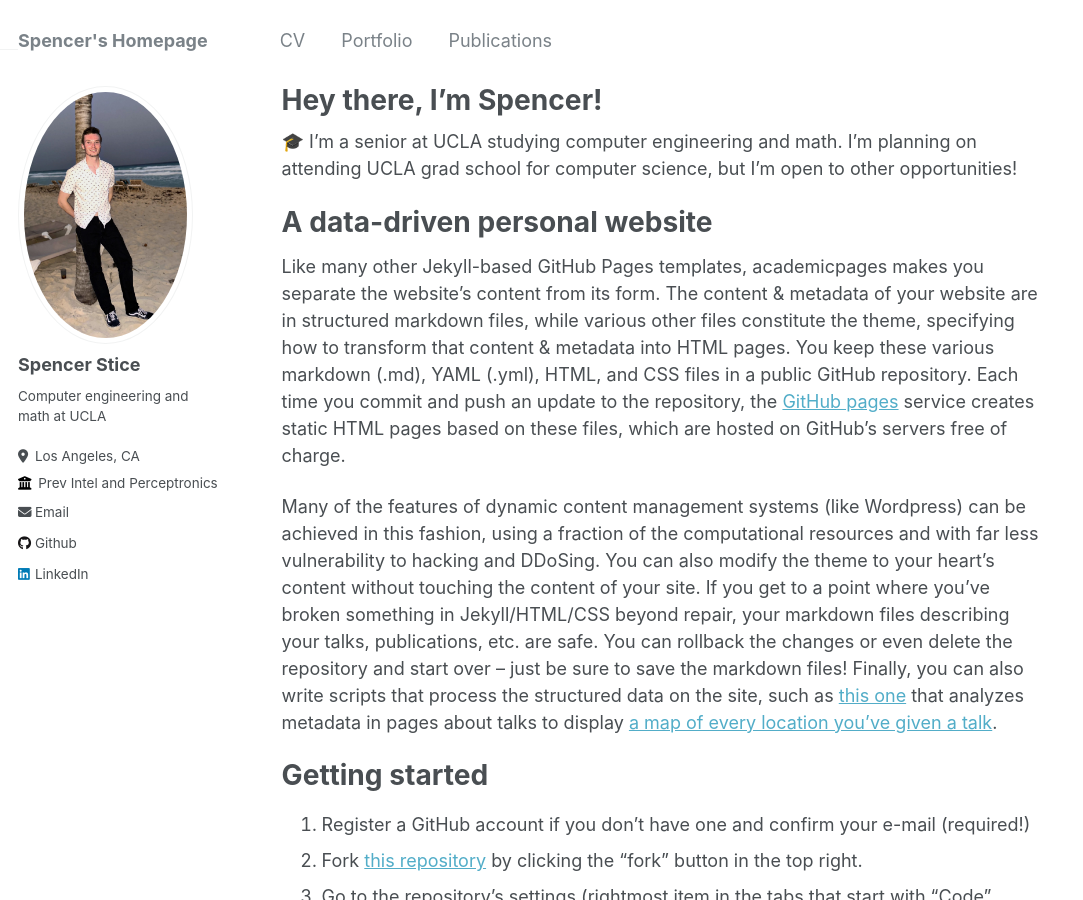
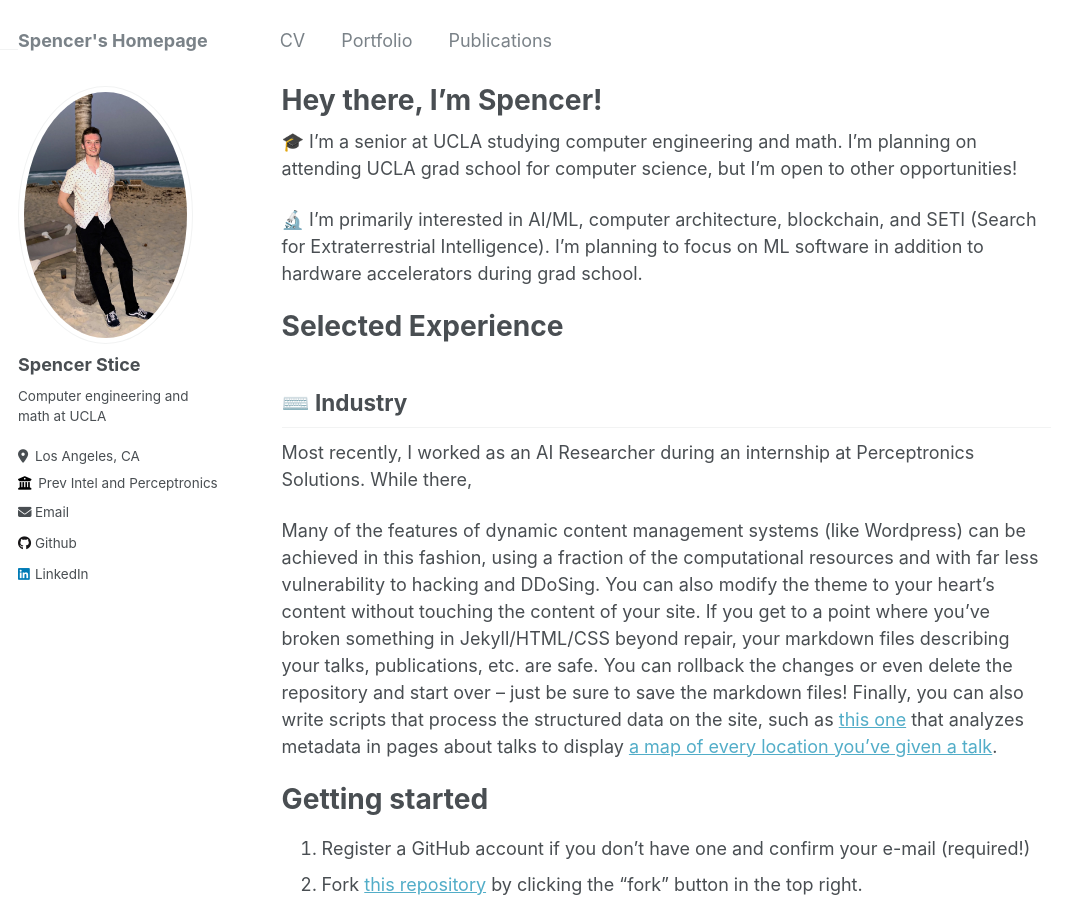
Before and after one commit to Spencer-Stice/Spencer-Stice.github.io, a Jekyll site: the page built from _pages/about.md, in a window 1280 px wide and 900 px high. Shown: the whole window, without its empty margins (0-1083 px from the left). Built offline with Jekyll 4.4.1, drawn with Linux system fonts in a browser that asks for light colours.

Commit message:
another one

```diff
--- a/_pages/about.md
+++ b/_pages/about.md
@@ -9,9 +9,13 @@ redirect_from:
 
 🎓 I'm a senior at UCLA studying computer engineering and math. I'm planning on attending UCLA grad school for computer science, but I'm open to other opportunities!
 
-A data-driven personal website
-======
-Like many other Jekyll-based GitHub Pages templates, academicpages makes you separate the website's content from its form. The content & metadata of your website are in structured markdown files, while various other files constitute the theme, specifying how to transform that content & metadata into HTML pages. You keep these various markdown (.md), YAML (.yml), HTML, and CSS files in a public GitHub repository. Each time you commit and push an update to the repository, the [GitHub pages](https://pages.github.com/) service creates static HTML pages based on these files, which are hosted on GitHub's servers free of charge.
+🔬 I'm primarily interested in AI/ML, computer architecture, blockchain, and SETI (Search for Extraterrestrial Intelligence). I'm planning to focus on ML software in addition to hardware accelerators during grad school.
+
+# Selected Experience
+
+## ⌨️ Industry
+
+Most recently, I worked as an AI Researcher during an internship at Perceptronics Solutions. While there,
 
 Many of the features of dynamic content management systems (like Wordpress) can be achieved in this fashion, using a fraction of the computational resources and with far less vulnerability to hacking and DDoSing. You can also modify the theme to your heart's content without touching the content of your site. If you get to a point where you've broken something in Jekyll/HTML/CSS beyond repair, your markdown files describing your talks, publications, etc. are safe. You can rollback the changes or even delete the repository and start over -- just be sure to save the markdown files! Finally, you can also write scripts that process the structured data on the site, such as [this one](https://github.com/academicpages/academicpages.github.io/blob/master/talkmap.ipynb) that analyzes metadata in pages about talks to display [a map of every location you've given a talk](https://academicpages.github.io/talkmap.html).
 
```
